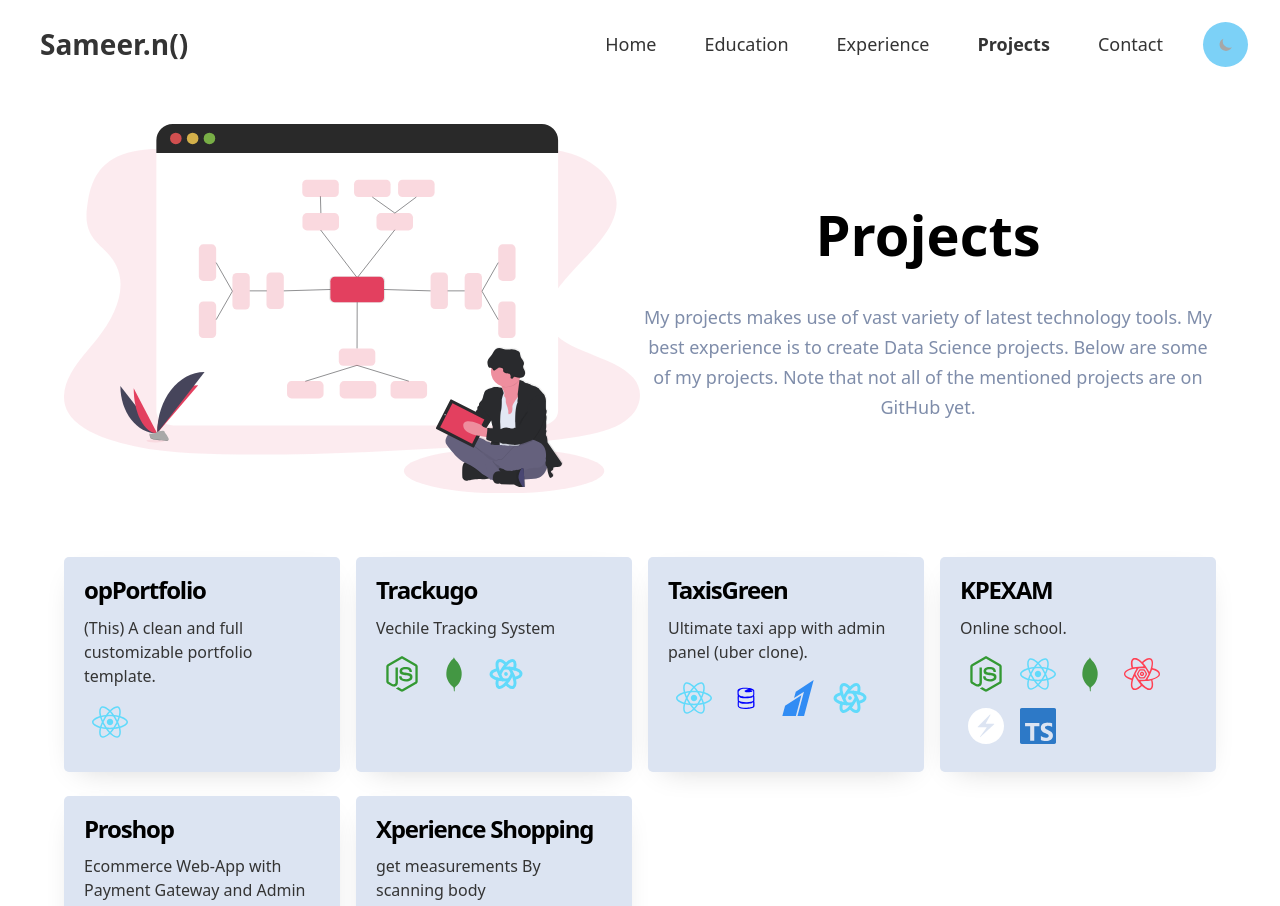
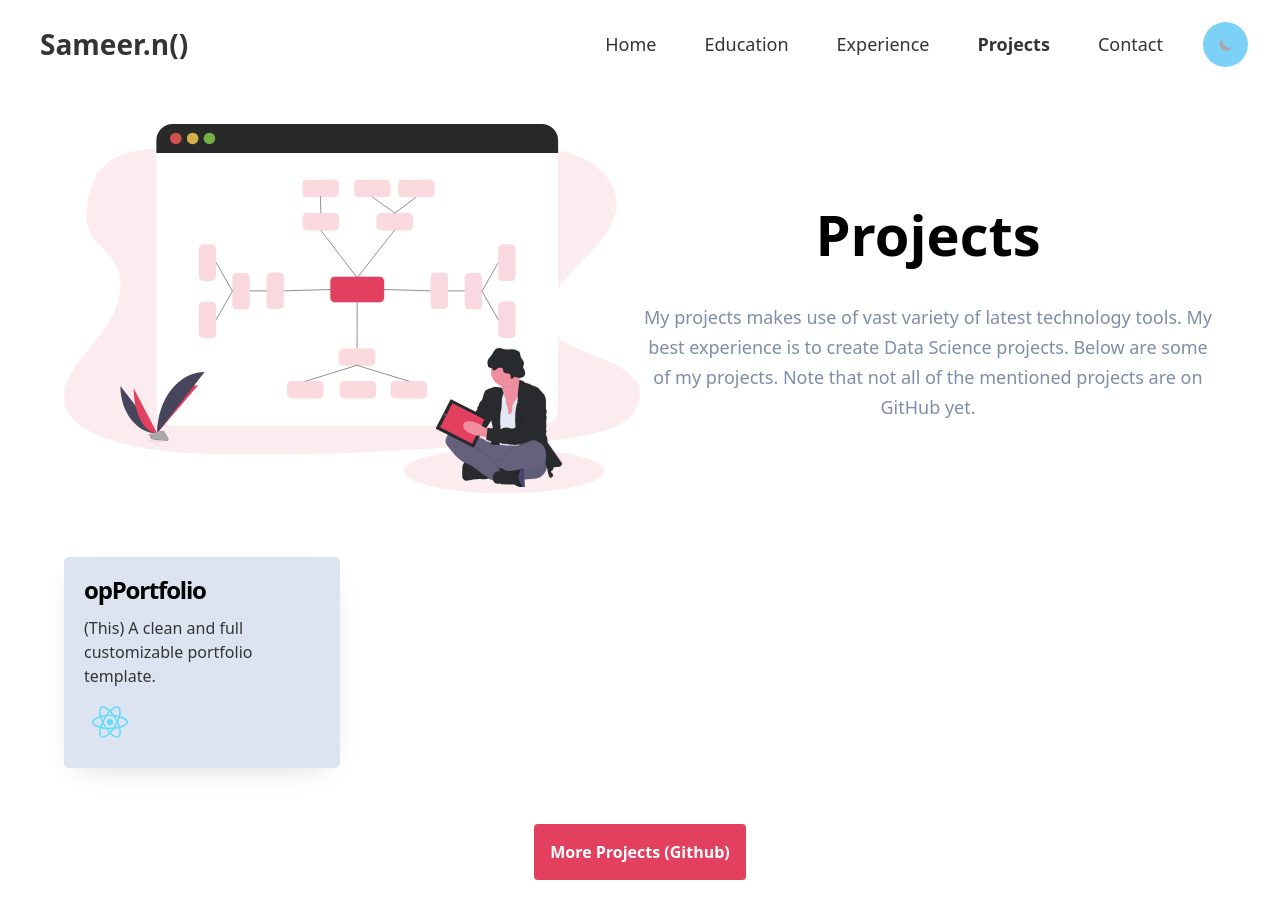
Before and after one commit to Sameer413/op-portfolio, a Next.js app: page /projects in a window 1280 px wide. Shown: the top 906 px of the page. Built offline with nearby package versions, Linux system fonts and the light colour scheme.

Commit message:
small changes

```diff
--- a/app/components/experienceComponent/ExperienceAccordion.tsx
+++ b/app/components/experienceComponent/ExperienceAccordion.tsx
@@ -21,7 +21,7 @@ const ExperienceAccordion = () => {
                     {open && (
                         <div className="px-5 py-3 ">
                             {/* Content goes here */}
-                            <div className="border-light-accentColor border p-2 rounded-[5px] flex lg:flex-row flex-col justify-center">
+                            {/* <div className="border-light-accentColor border p-2 rounded-[5px] flex lg:flex-row flex-col justify-center">
                                 <div className="lg:w-[20%] p-3 flex justify-center">
                                     <Image
                                         className='h-20 w-auto rotate-180'
@@ -30,10 +30,10 @@ const ExperienceAccordion = () => {
                                     />
                                 </div>
 
-                                {/* Card Details */}
+                                Card Details
                                 <div className="w-full">
                                     <div className="flex lg:justify-between justify-center flex-col lg:flex-row">
-                                        {/* Card Heading */}
+                                        Card Heading
                                         <div className="flex lg:flex-row flex-col items-center">
                                             <div className='text-[17px] font-bold'>IT Developer</div>
                                             <div className='text-base lg:font-bold font dark:text-dark-secondaryText text-light-secondaryText'>IT Developer</div>
@@ -50,7 +50,7 @@ const ExperienceAccordion = () => {
                                     </p>
                                 </div>
 
-                            </div>
+                            </div> */}
 
 
                         </div>
--- a/app/data.ts
+++ b/app/data.ts
@@ -356,160 +356,160 @@ const projects = {
                 },
             ],
         },
-        {
-            id: "1",
-            name: "Trackugo",
-            url:
-                "https://play.google.com/store/apps/details?id=com.trackyou&hl=en_IN&gl=US",
-            description: "Vechile Tracking System",
-            languages: [
-                {
-                    name: "Nodejs",
-                    reactIcon: FaNodeJs,
-                    color: "#339933",
+        // {
+        //     id: "1",
+        //     name: "Trackugo",
+        //     url:
+        //         "https://play.google.com/store/apps/details?id=com.trackyou&hl=en_IN&gl=US",
+        //     description: "Vechile Tracking System",
+        //     languages: [
+        //         {
+        //             name: "Nodejs",
+        //             reactIcon: FaNodeJs,
+        //             color: "#339933",
 
-                },
-                {
-                    name: "mongodb",
-                    reactIcon: DiMongodb,
-                    color: "#439743"
-                },
-                {
-                    name: "React Native",
-                    reactIcon: TbBrandReactNative,
-                    color: "#61DAFB",
+        //         },
+        //         {
+        //             name: "mongodb",
+        //             reactIcon: DiMongodb,
+        //             color: "#439743"
+        //         },
+        //         {
+        //             name: "React Native",
+        //             reactIcon: TbBrandReactNative,
+        //             color: "#61DAFB",
 
-                },
-            ],
-        },
-        {
-            id: "2",
-            name: "TaxisGreen",
-            url: "https://play.google.com/store/apps/details?id=com.taxis.green",
-            description: "Ultimate taxi app with admin panel (uber clone).",
-            languages: [
-                {
-                    name: "react",
-                    reactIcon: FaReact,
-                    color: '#61DAFB',
-                },
-                {
-                    name: "firebase",
-                    reactIcon: DiFirebase,
-                    color: '#0000FF'
-                },
-                {
-                    name: "stripe",
-                    reactIcon: SiRazorpay,
-                    color: "#318CF4",
-                },
-                // {
-                //     name: "expo",
-                //     reactIcon: "logos-expo",
-                // },
-                {
-                    name: "react native",
-                    reactIcon: TbBrandReactNative,
-                    color: "#61DAFB",
+        //         },
+        //     ],
+        // },
+        // {
+        //     id: "2",
+        //     name: "TaxisGreen",
+        //     url: "https://play.google.com/store/apps/details?id=com.taxis.green",
+        //     description: "Ultimate taxi app with admin panel (uber clone).",
+        //     languages: [
+        //         {
+        //             name: "react",
+        //             reactIcon: FaReact,
+        //             color: '#61DAFB',
+        //         },
+        //         {
+        //             name: "firebase",
+        //             reactIcon: DiFirebase,
+        //             color: '#0000FF'
+        //         },
+        //         {
+        //             name: "stripe",
+        //             reactIcon: SiRazorpay,
+        //             color: "#318CF4",
+        //         },
+        //         // {
+        //         //     name: "expo",
+        //         //     reactIcon: "logos-expo",
+        //         // },
+        //         {
+        //             name: "react native",
+        //             reactIcon: TbBrandReactNative,
+        //             color: "#61DAFB",
 
-                },
-            ],
-        },
-        {
-            id: "12",
-            name: "KPEXAM",
-            url: "https://kpexam.com",
-            description: "Online school.",
-            languages: [
-                {
-                    name: "nodejs",
-                    reactIcon: FaNodeJs,
-                    color: "#339933",
+        //         },
+        //     ],
+        // },
+        // {
+        //     id: "12",
+        //     name: "KPEXAM",
+        //     url: "https://kpexam.com",
+        //     description: "Online school.",
+        //     languages: [
+        //         {
+        //             name: "nodejs",
+        //             reactIcon: FaNodeJs,
+        //             color: "#339933",
 
-                },
+        //         },
 
-                {
-                    name: "ReactJS",
-                    reactIcon: FaReact,
-                    color: '#61DAFB',
-                },
-                {
-                    name: "mongodb",
-                    reactIcon: DiMongodb,
-                    color: "#439743"
-                },
-                {
-                    name: "react-query",
-                    reactIcon: SiReactquery,
-                    color: "#FF4154"
-                },
-                {
-                    name: "Chakra ui",
-                    reactIcon: SiChakraui,
-                    color: "#FFFFFF",
-                },
+        //         {
+        //             name: "ReactJS",
+        //             reactIcon: FaReact,
+        //             color: '#61DAFB',
+        //         },
+        //         {
+        //             name: "mongodb",
+        //             reactIcon: DiMongodb,
+        //             color: "#439743"
+        //         },
+        //         {
+        //             name: "react-query",
+        //             reactIcon: SiReactquery,
+        //             color: "#FF4154"
+        //         },
+        //         {
+        //             name: "Chakra ui",
+        //             reactIcon: SiChakraui,
+        //             color: "#FFFFFF",
+        //         },
 
-                {
-                    name: "typescript",
-                    reactIcon: SiTypescript,
-                    color: "#2D79C7"
-                },
-            ],
-        },
-        {
-            id: "13",
-            name: "Proshop",
-            url: "https://proshopapp983.herokuapp.com/",
-            description:
-                "Ecommerce Web-App with Payment Gateway and Admin Dashboard.",
-            languages: [
-                {
-                    name: "mongodb",
-                    reactIcon: DiMongodb,
-                    color: "#439743"
-                },
-                {
-                    name: "Nodejs",
-                    reactIcon: FaNodeJs,
-                    color: "#339933",
+        //         {
+        //             name: "typescript",
+        //             reactIcon: SiTypescript,
+        //             color: "#2D79C7"
+        //         },
+        //     ],
+        // },
+        // {
+        //     id: "13",
+        //     name: "Proshop",
+        //     url: "https://proshopapp983.herokuapp.com/",
+        //     description:
+        //         "Ecommerce Web-App with Payment Gateway and Admin Dashboard.",
+        //     languages: [
+        //         {
+        //             name: "mongodb",
+        //             reactIcon: DiMongodb,
+        //             color: "#439743"
+        //         },
+        //         {
+        //             name: "Nodejs",
+        //             reactIcon: FaNodeJs,
+        //             color: "#339933",
 
-                },
-                {
-                    name: "PayPal",
-                    reactIcon: SiRazorpay,
-                    color: "#318CF4",
-                },
-                {
-                    name: "React",
-                    reactIcon: FaReact,
-                    color: '#61DAFB',
-                },
-            ],
-        },
-        {
-            id: "3",
-            name: "Xperience Shopping",
-            url: "https://xperience-shopping-app.herokuapp.com/",
-            description: "get measurements By scanning body",
-            languages: [
-                {
-                    name: "React",
-                    reactIcon: FaReact,
-                    color: '#61DAFB',
-                },
-                {
-                    name: "Nodejs",
-                    reactIcon: FaNodeJs,
-                    color: "#339933",
+        //         },
+        //         {
+        //             name: "PayPal",
+        //             reactIcon: SiRazorpay,
+        //             color: "#318CF4",
+        //         },
+        //         {
+        //             name: "React",
+        //             reactIcon: FaReact,
+        //             color: '#61DAFB',
+        //         },
+        //     ],
+        // },
+        // {
+        //     id: "3",
+        //     name: "Xperience Shopping",
+        //     url: "https://xperience-shopping-app.herokuapp.com/",
+        //     description: "get measurements By scanning body",
+        //     languages: [
+        //         {
+        //             name: "React",
+        //             reactIcon: FaReact,
+        //             color: '#61DAFB',
+        //         },
+        //         {
+        //             name: "Nodejs",
+        //             reactIcon: FaNodeJs,
+        //             color: "#339933",
 
-                },
-                {
-                    name: "mongodb",
-                    reactIcon: DiMongodb,
-                    color: "#439743"
-                },
-            ],
-        },
+        //         },
+        //         {
+        //             name: "mongodb",
+        //             reactIcon: DiMongodb,
+        //             color: "#439743"
+        //         },
+        //     ],
+        // },
         // {
         //     id: "4",
         //     name: "Business factory nft swag",
```
